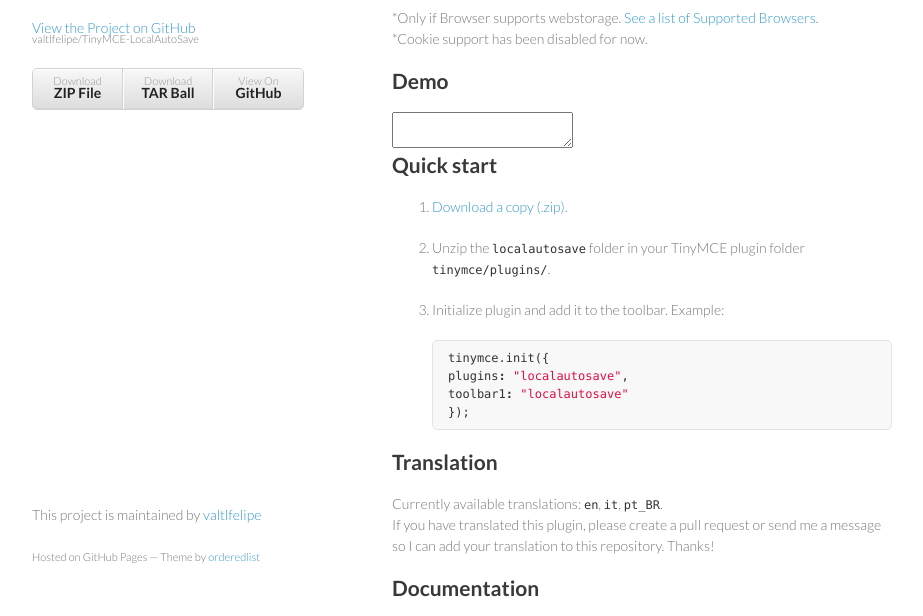
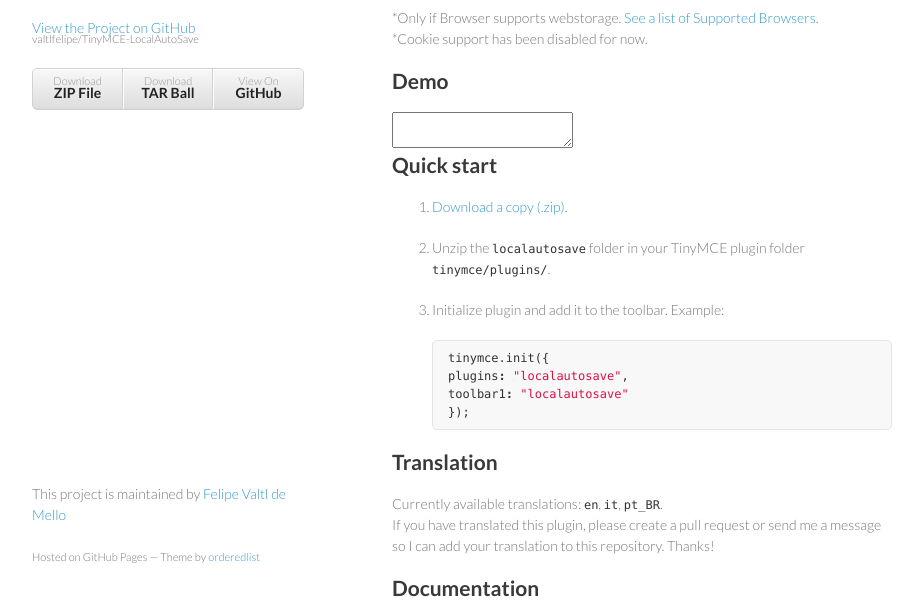
Before and after one commit to valtlfelipe/TinyMCE-LocalAutoSave, a plain HTML site: page index.html in a window 1280 px wide. Shown: the part 164-780 px from the top of the page, without its empty margins (178-1101 px from the left). Drawn offline with nearby package versions, Linux system fonts and the light colour scheme; a script that the page names is missing.

Commit message:
update pages

```diff
--- a/index.html
+++ b/index.html
@@ -108,7 +108,7 @@ If you have translated this plugin, please create a pull request or send me a me
 <p><a href="https://bitdeli.com/free" title="Bitdeli Badge"><img src="https://d2weczhvl823v0.cloudfront.net/valtlfelipe/tinymce-localautosave/trend.png" alt="Bitdeli Badge"></a></p>
       </section>
       <footer>
-        <p>This project is maintained by <a href="https://github.com/valtlfelipe">valtlfelipe</a></p>
+        <p>This project is maintained by <a href="https://github.com/valtlfelipe">Felipe Valtl de Mello</a></p>
         <p><small>Hosted on GitHub Pages &mdash; Theme by <a href="https://github.com/orderedlist">orderedlist</a></small></p>
       </footer>
     </div>
```
